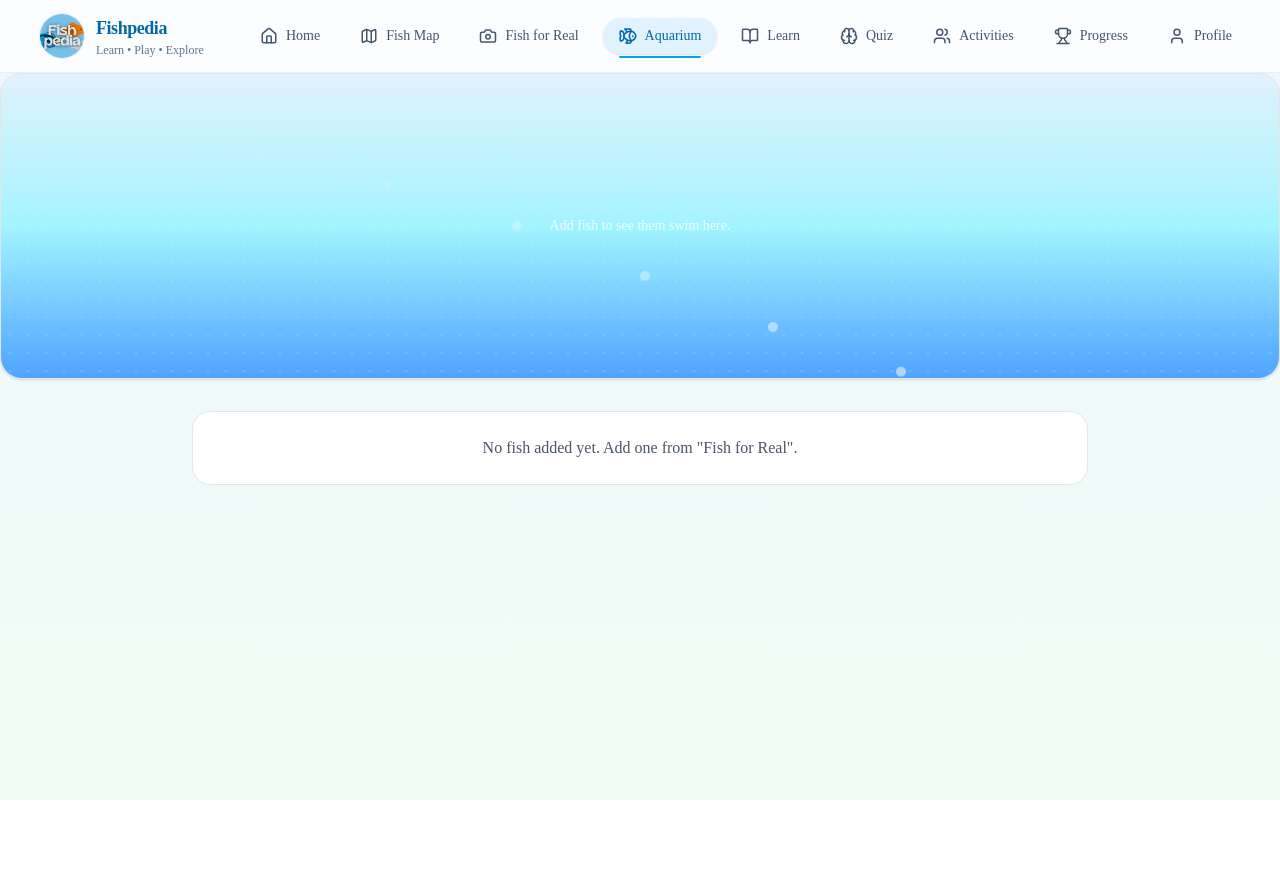
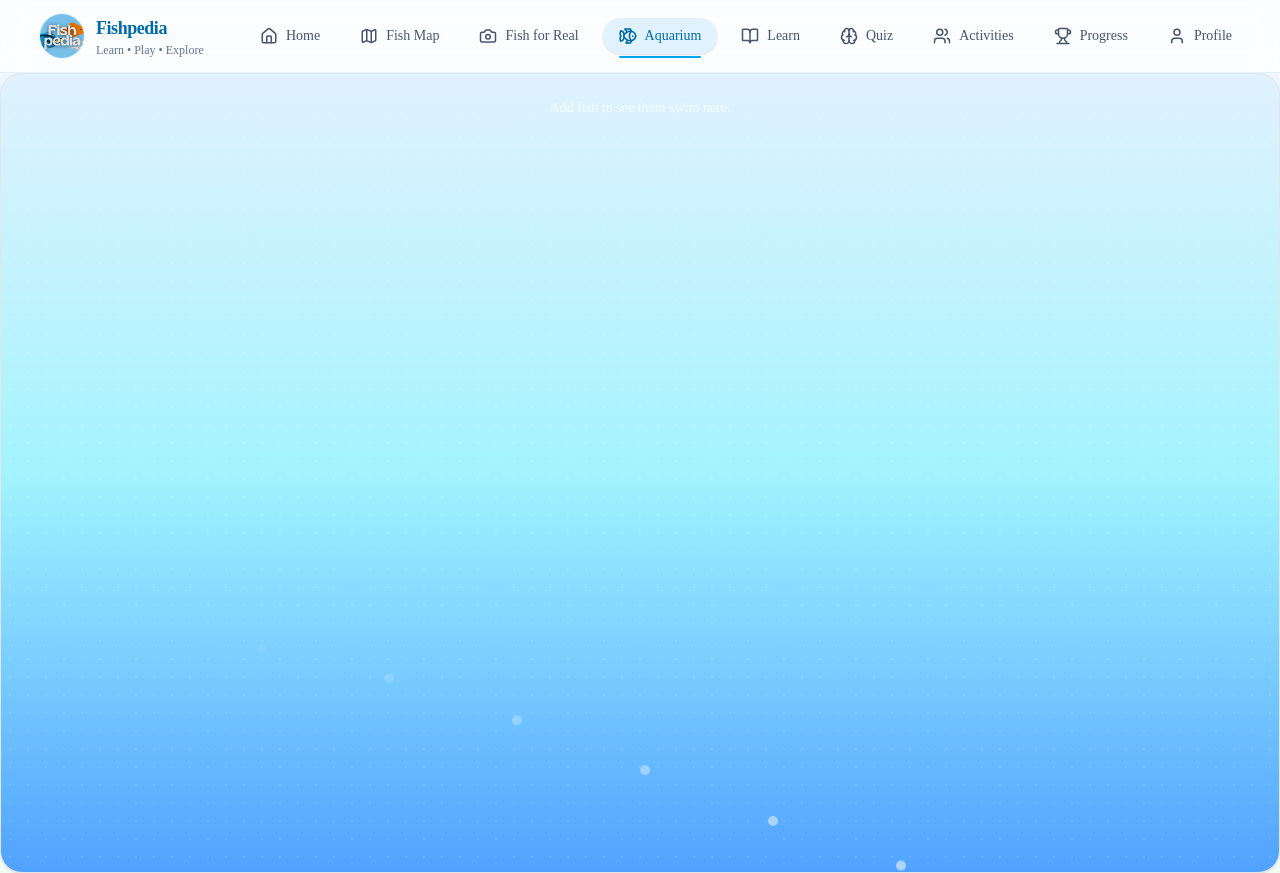
Before and after one commit to TingChiehLin/fishpedia, a Next.js app: page /aquarium in a window 1280 px wide. Before the commit the page ends 800 px from the top, so only its background shows below. Built offline with nearby package versions, Linux system fonts and the light colour scheme.

Commit message:
hide AquariumGallery in aquarium page

```diff
--- a/src/app/aquarium/page.tsx
+++ b/src/app/aquarium/page.tsx
@@ -1,11 +1,9 @@
-import AquariumGallery from "@/components/ui/AquariumGallery";
 import AquariumTank from "@/components/ui/AquariumTank";
 export default function AquariumPage() {
   return (
     <div className="space-y-8">
       <AquariumTank />
 
-      <AquariumGallery />
     </div>
   );
 }
--- a/src/components/ui/AquariumTank.tsx
+++ b/src/components/ui/AquariumTank.tsx
@@ -142,7 +142,7 @@ export default function AquariumTank() {
   }, [fishList]);
 
   return (
-    <section className="rounded-3xl border bg-gradient-to-b from-sky-100 via-cyan-200 to-blue-400 p-6 shadow-sm relative overflow-hidden">
+    <section className="rounded-3xl border bg-gradient-to-b from-sky-100 via-cyan-200 to-blue-400 p-6 shadow-sm relative overflow-hidden min-h-screen flex flex-col">
       <div className="absolute inset-0 opacity-40 pointer-events-none aquarium-waves" />
       <div className="absolute inset-0 pointer-events-none">
         {Array.from({ length: 8 }).map((_, i) => (
@@ -157,7 +157,7 @@ export default function AquariumTank() {
         ))}
       </div>
 
-      <div ref={tankRef} className="relative h-64">
+      <div ref={tankRef} className="relative flex-1 min-h-[70vh]">
         {fishList.length === 0 ? (
           <div className="flex h-full items-center justify-center text-white/80 text-sm">
             Add fish to see them swim here.
```
